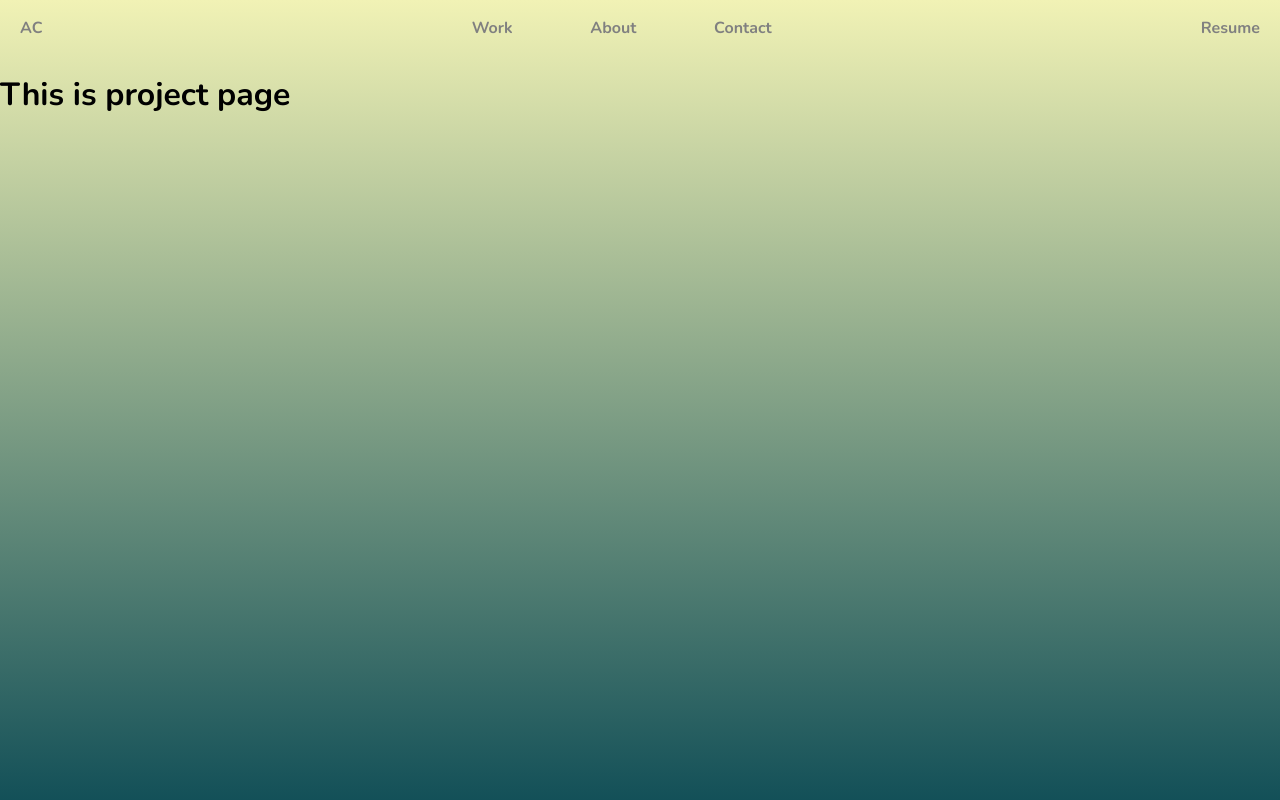
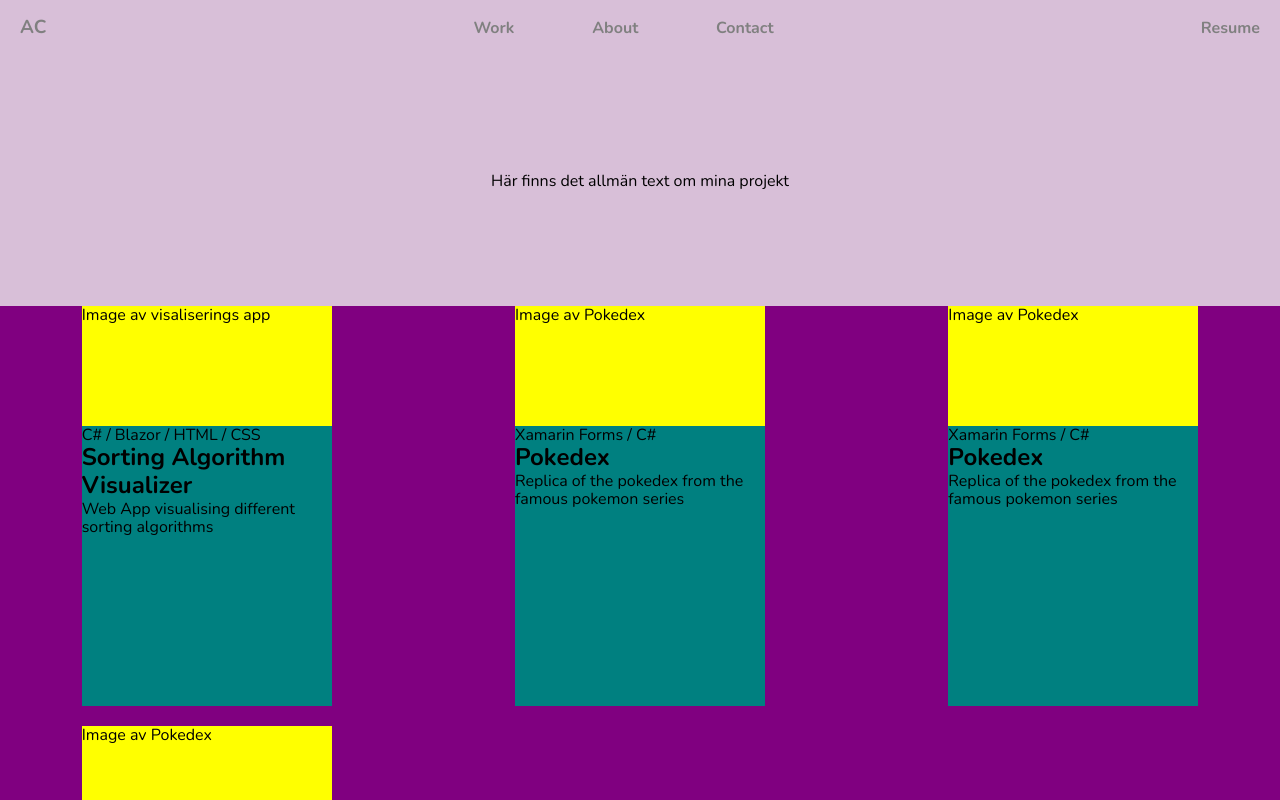
Before and after one commit to AndyCarlsson/portfolio, a React (Create React App) app: page /work in a window 1280 px wide. Shown: the top 800 px of the page. Built offline with nearby package versions, Linux system fonts and the light colour scheme.

Commit message:
Updated project page

```diff
--- a/src/App.css
+++ b/src/App.css
@@ -8,6 +8,6 @@ html,
 body {
   min-height: 100vh;
   width: 100%;
-  background: linear-gradient(#f1f2b5, #135058);
+  background-color: thistle;
   font-family: 'Nunito', sans-serif;
 }
--- /dev/null
+++ b/src/components/ProjectPage/ProjectItem.js
@@ -0,0 +1,24 @@
+import React from 'react';
+import './projectitem.scss';
+import { ProjectItemInfo } from './ProjectItemInfo';
+
+function ProjectItem() {
+  return (
+    <div className='project-item-wrapper'>
+      {ProjectItemInfo.map((item, index) => {
+        return (
+          <div key={index} className="project-item">
+            <div className='image-container'>{item.img}</div>
+            <div className='info-container'>
+              <p>{item.stackList}</p>
+              <h2>{item.title}</h2>
+              <p>{item.description}</p>
+            </div>
+          </div>
+        );
+      })}
+    </div>
+  );
+}
+
+export default ProjectItem;
--- /dev/null
+++ b/src/components/ProjectPage/ProjectItemInfo.js
@@ -0,0 +1,26 @@
+export const ProjectItemInfo = [
+  {
+    img: 'Image av visaliserings app',
+    stackList: 'C# / Blazor / HTML / CSS',
+    title: 'Sorting Algorithm Visualizer',
+    description: 'Web App visualising different sorting algorithms',
+  },
+  {
+    img: 'Image av Pokedex',
+    stackList: 'Xamarin Forms / C#',
+    title: 'Pokedex',
+    description: 'Replica of the pokedex from the famous pokemon series',
+  },
+  {
+    img: 'Image av Pokedex',
+    stackList: 'Xamarin Forms / C#',
+    title: 'Pokedex',
+    description: 'Replica of the pokedex from the famous pokemon series',
+  },
+  {
+    img: 'Image av Pokedex',
+    stackList: 'Xamarin Forms / C#',
+    title: 'Pokedex',
+    description: 'Replica of the pokedex from the famous pokemon series',
+  },
+];
--- a/src/components/ProjectPage/ProjectPage.js
+++ b/src/components/ProjectPage/ProjectPage.js
@@ -1,7 +1,16 @@
 import React from 'react';
+import ProjectItem from './ProjectItem';
+import './projectpage.scss';
 
 function ProjectPage() {
-  return <h1>This is project page</h1>;
+  return (
+    <div className='project-wrapper'>
+      <div className='projects-text-area'>
+        <p>Här finns det allmän text om mina projekt</p>
+      </div>
+        <ProjectItem />
+    </div>
+  );
 }
 
 export default ProjectPage;
--- /dev/null
+++ b/src/components/ProjectPage/projectitem.scss
@@ -0,0 +1,20 @@
+.project-item-wrapper {
+  width: 100%;
+  background-color: purple;
+  display: grid;
+  grid-template-columns: repeat(3, 1fr);
+  justify-items: center;
+  align-items: center;
+  gap: 20px;
+}
+
+.project-item {
+  height: 400px;
+  width: 250px;
+  background-color: teal;
+}
+
+.image-container {
+  height: 30%;
+  background-color: yellow;
+}
--- a/src/components/ProjectPage/projectpage.scss
+++ b/src/components/ProjectPage/projectpage.scss
@@ -0,0 +1,15 @@
+.project-wrapper {
+  display: flex;
+  flex-direction: column;
+  align-items: center;
+  justify-content: start;
+  height: 100%;
+}
+
+.projects-text-area {
+  height: 250px;
+  width: 100%;
+  display: flex;
+  justify-content: center;
+  align-items: center;
+}
--- a/src/components/navbar/navbar.js
+++ b/src/components/navbar/navbar.js
@@ -6,7 +6,10 @@ import './navbar.scss';
 function Navbar() {
   return (
     <nav className='navbar-container'>
-      <a href='#'>AC</a>
+      <Link to='/'>
+        <h3>AC</h3>
+      </Link>
+
       <ul>
         {NavbarItems.map((item, index) => {
           return (
--- a/src/components/startpage/startpage.js
+++ b/src/components/startpage/startpage.js
@@ -4,7 +4,7 @@ import 'normalize.css';
 
 function Startpage() {
   return (
-    <div className='page-wrapper'>
+    <div className='startpage-wrapper'>
       <section className='text-container'>
         <h1>Andreas Carlsson.</h1>
         <p>Aspiring Developer.</p>
--- a/src/components/startpage/startpage.scss
+++ b/src/components/startpage/startpage.scss
@@ -1,7 +1,9 @@
-.page-wrapper {
-  height: 93vh;
+.startpage-wrapper {
+  min-height: 93vh;
+  width: 100%;
   display: flex;
   justify-content: center;
+  align-items: center;
 }
 
 .text-container {
```
Also changed, not shown: src/components/AboutPage/AboutPage.js (added), src/components/AboutPage/aboutpage.scss (added), src/components/ContactPage/contactpage.scss (added).
